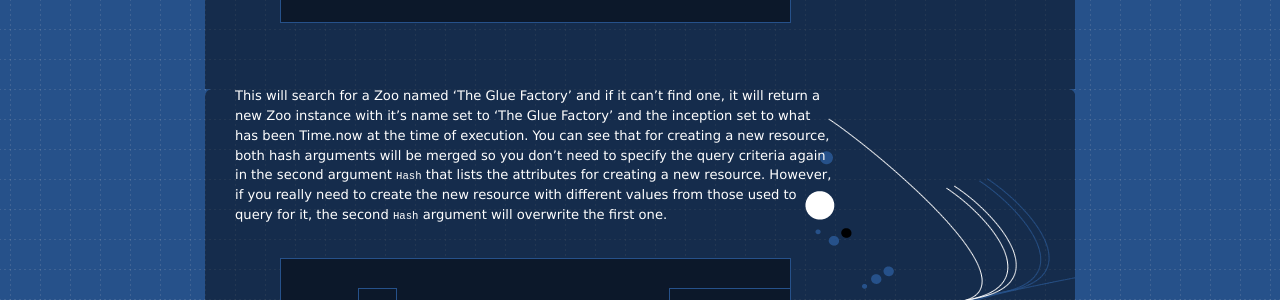
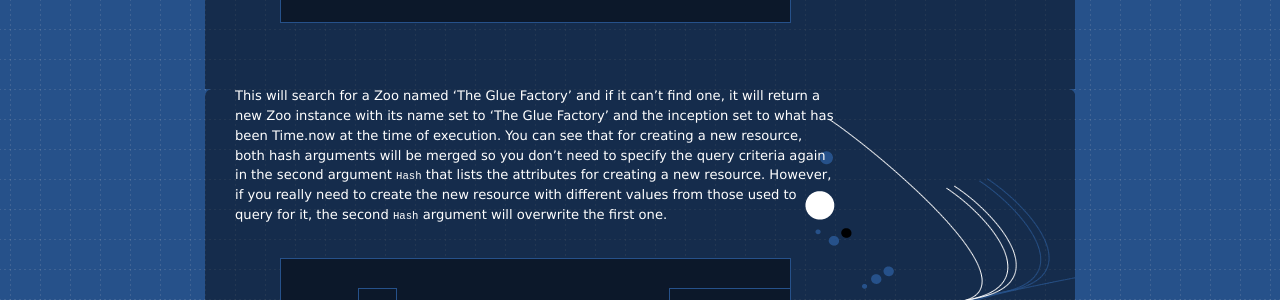
Before and after one commit to datamapper/datamapper.github.com, a Jekyll site: the page built from docs/create_and_destroy.md, in a window 1280 px wide and 900 px high, scrolled down 2918 px. Shown: the part 172-472 px from the top of the window. Built offline with Jekyll 4.4.1, drawn with Linux system fonts in a browser that asks for light colours; Markdown is read by kramdown in place of the engine named in the settings; some of the changed text lies outside the part shown.

Commit message:
"it's" -> "its" (possessive)

```diff
--- a/docs/create_and_destroy.md
+++ b/docs/create_and_destroy.md
@@ -129,7 +129,7 @@ zoo = Zoo.first_or_create({ :name => 'The Glue Factory' }, { :inception => Time.
 {% endhighlight %}
 
 This will search for a Zoo named 'The Glue Factory' and if it can't find one, it will
-return a new Zoo instance with it's name set to 'The Glue Factory' and the inception
+return a new Zoo instance with its name set to 'The Glue Factory' and the inception
 set to what has been Time.now at the time of execution. You can see that for creating
 a new resource, both hash arguments will be merged so you don't need to specify the
 query criteria again in the second argument `Hash` that lists the attributes for creating
@@ -234,7 +234,7 @@ relationship accessor for any `1:n` or `m:n` relationship.
 Destroy
 -------
 
-To destroy a record, you simply call it's `#destroy` method. It will return
+To destroy a record, you simply call its `#destroy` method. It will return
 `true` or `false` depending if the record is successfully deleted or not. Here
 is an example of finding an existing record then destroying it.
 
```
